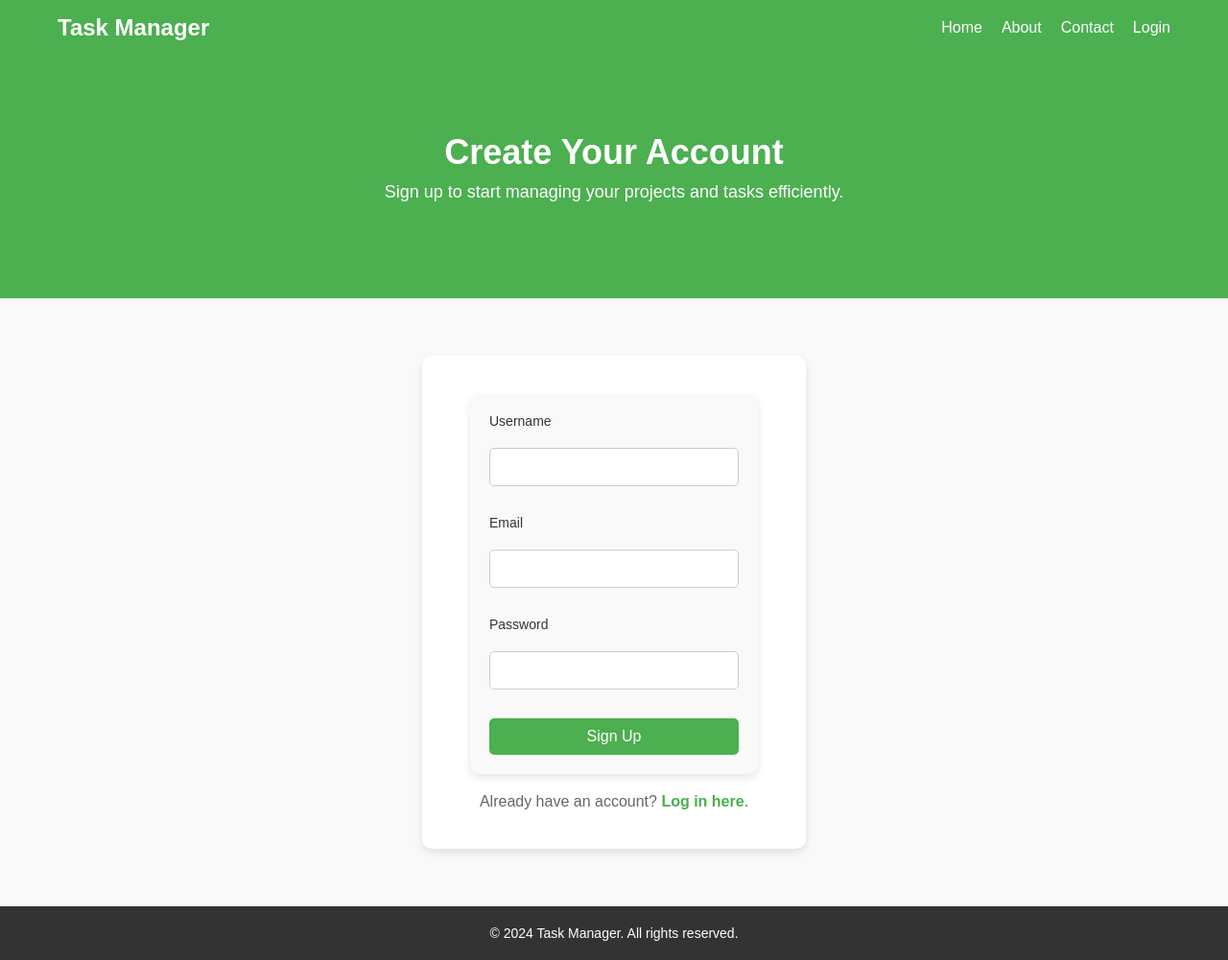
After one commit to stewari23/TaskManager, a Flask app: page /signup in a window 1280 px wide. The commit adds this page. Shown: the whole page at 96% size. Run offline with Flask 3, Linux system fonts and the light colour scheme.

Commit message:
Added more templates. Getting started button leads to signup page.

```diff
--- a/app.py
+++ b/app.py
@@ -6,6 +6,22 @@ app = Flask(__name__)
 def index():
     return render_template('landing.html')
 
+@app.route('/about')
+def about():
+    return render_template('about.html')
+
+@app.route('/contact')
+def contact():
+    return render_template('contact.html')
+
+@app.route('/login')
+def login():
+    return render_template('login.html')
+
+@app.route('/signup')
+def signup():
+    return render_template('signup.html')
+
 
 if __name__ == "__main__":
     app.run(debug=True)
--- a/static/styles.css
+++ b/static/styles.css
@@ -10,21 +10,61 @@ body {
     color: #333;
 }
 
+nav {
+    background-color: #4CAF50;
+    padding: 15px 0;
+    color: white;
+}
+
+.nav-container {
+    display: flex;
+    justify-content: space-between;
+    align-items: center;
+    max-width: 1200px;
+    margin: 0 auto;
+    padding: 0 20px;
+}
+
+.logo {
+    font-size: 24px;
+    font-weight: bold;
+    color: white;
+    text-decoration: none;
+}
+
+.nav-links {
+    list-style-type: none;
+    display: flex;
+    gap: 20px;
+}
+
+.nav-links li a {
+    color: white;
+    text-decoration: none;
+    font-size: 16px;
+    transition: color 0.3s ease;
+}
+
+.nav-links li a:hover {
+    color: #e0e0e0;
+}
+
 header {
     background-color: #4CAF50;
     color: white;
     text-align: center;
-    padding: 100px 0;
+    padding: 80px 0;
 }
 
 header h1 {
-    font-size: 48px;
-    margin-bottom: 20px;
+    font-size: 36px;
+    margin-bottom: 10px;
+    color: white;
 }
 
 header p {
     font-size: 18px;
-    margin-bottom: 30px;
+    margin-bottom: 20px;
 }
 
 .cta-btn {
@@ -78,6 +118,66 @@ header p {
     color: #666;
 }
 
+.page-section {
+    background-color: #fff;
+    padding: 60px 20px;
+    text-align: center;
+}
+
+.page-section h1 {
+    font-size: 36px;
+    color: #4CAF50;
+    margin-bottom: 20px;
+}
+
+.page-section p {
+    font-size: 18px;
+    color: #666;
+    max-width: 600px;
+    margin: 0 auto 30px;
+}
+
+form {
+    display: flex;
+    flex-direction: column;
+    width: 300px;
+    margin: 20px auto;
+    padding: 20px;
+    background-color: #f9f9f9;
+    border-radius: 10px;
+    box-shadow: 0 4px 8px rgba(0, 0, 0, 0.1);
+}
+
+form label {
+    font-size: 14px;
+    color: #333;
+    margin-bottom: 5px;
+    text-align: left;
+}
+
+form input {
+    padding: 10px;
+    font-size: 16px;
+    margin-bottom: 15px;
+    border: 1px solid #ccc;
+    border-radius: 5px;
+}
+
+form button {
+    background-color: #4CAF50;
+    color: white;
+    padding: 10px;
+    border: none;
+    border-radius: 5px;
+    font-size: 16px;
+    cursor: pointer;
+    transition: background-color 0.3s ease;
+}
+
+form button:hover {
+    background-color: #45a049;
+}
+
 footer {
     background-color: #333;
     color: white;
@@ -88,3 +188,247 @@ footer {
 footer p {
     font-size: 14px;
 }
+
+.pricing-section {
+    background-color: #f9f9f9;
+    padding: 60px 20px;
+    text-align: center;
+}
+
+.pricing-section .container {
+    max-width: 1200px;
+    margin: 0 auto;
+}
+
+.pricing-grid {
+    display: flex;
+    justify-content: space-around;
+    gap: 20px;
+    flex-wrap: wrap;
+}
+
+.pricing-card {
+    background-color: white;
+    padding: 20px;
+    border-radius: 10px;
+    width: 300px;
+    box-shadow: 0 4px 8px rgba(0, 0, 0, 0.1);
+    text-align: center;
+}
+
+.pricing-card h2 {
+    font-size: 24px;
+    color: #4CAF50;
+    margin-bottom: 10px;
+}
+
+.price {
+    font-size: 28px;
+    color: #333;
+    margin: 10px 0;
+}
+
+.pricing-card ul {
+    list-style: none;
+    padding: 0;
+    margin: 20px 0;
+}
+
+.pricing-card ul li {
+    font-size: 16px;
+    color: #666;
+    margin-bottom: 10px;
+}
+
+.cta-btn {
+    display: inline-block;
+    background-color: #4CAF50;
+    color: white;
+    padding: 10px 20px;
+    text-decoration: none;
+    border-radius: 5px;
+    font-size: 16px;
+    transition: background-color 0.3s ease;
+}
+
+.cta-btn:hover {
+    background-color: #45a049;
+}
+
+.about-section {
+    background-color: #f9f9f9;
+    padding: 60px 20px;
+    text-align: center;
+}
+
+.about-section .container {
+    max-width: 800px;
+    margin: 0 auto;
+}
+
+.about-section h2 {
+    font-size: 28px;
+    color: #4CAF50;
+    margin-bottom: 20px;
+}
+
+.about-section p {
+    font-size: 16px;
+    color: #666;
+    line-height: 1.6;
+    margin-bottom: 20px;
+}
+
+.about-section ol {
+    list-style: decimal inside;
+    text-align: left;
+    margin: 20px auto;
+    max-width: 600px;
+}
+
+.about-section ol li {
+    font-size: 16px;
+    color: #333;
+    margin-bottom: 10px;
+}
+
+footer {
+    background-color: #333;
+    color: white;
+    text-align: center;
+    padding: 20px 0;
+}
+
+footer p {
+    font-size: 14px;
+}
+
+.contact-section {
+    background-color: #f9f9f9;
+    padding: 60px 20px;
+    text-align: center;
+}
+
+.contact-section .container {
+    max-width: 600px;
+    margin: 0 auto;
+}
+
+.contact-section h2 {
+    font-size: 28px;
+    color: #4CAF50;
+    margin-bottom: 20px;
+}
+
+.contact-info p {
+    font-size: 16px;
+    color: #333;
+    margin-bottom: 10px;
+}
+
+form {
+    display: flex;
+    flex-direction: column;
+    gap: 15px;
+    margin-top: 20px;
+}
+
+form label {
+    font-size: 14px;
+    color: #333;
+    text-align: left;
+}
+
+form input, form textarea {
+    padding: 10px;
+    font-size: 16px;
+    border: 1px solid #ccc;
+    border-radius: 5px;
+    width: 100%;
+}
+
+form button {
+    background-color: #4CAF50;
+    color: white;
+    padding: 10px;
+    border: none;
+    border-radius: 5px;
+    font-size: 16px;
+    cursor: pointer;
+    transition: background-color 0.3s ease;
+}
+
+form button:hover {
+    background-color: #45a049;
+}
+
+.signup-section {
+    background-color: #f9f9f9;
+    padding: 60px 20px;
+    text-align: center;
+}
+
+.signup-section .container {
+    max-width: 400px;
+    margin: 0 auto;
+    padding: 20px;
+    background-color: white;
+    border-radius: 10px;
+    box-shadow: 0 4px 8px rgba(0, 0, 0, 0.1);
+}
+
+.signup-section h1 {
+    font-size: 28px;
+    color: #4CAF50;
+    margin-bottom: 10px;
+}
+
+.signup-section p {
+    font-size: 16px;
+    color: #666;
+    margin-bottom: 20px;
+}
+
+form {
+    display: flex;
+    flex-direction: column;
+    gap: 15px;
+}
+
+form label {
+    font-size: 14px;
+    color: #333;
+    text-align: left;
+}
+
+form input {
+    padding: 10px;
+    font-size: 16px;
+    border: 1px solid #ccc;
+    border-radius: 5px;
+}
+
+.cta-btn {
+    background-color: #4CAF50;
+    color: white;
+    padding: 10px;
+    font-size: 16px;
+    border: none;
+    border-radius: 5px;
+    cursor: pointer;
+    transition: background-color 0.3s ease;
+}
+
+.cta-btn:hover {
+    background-color: #45a049;
+}
+
+.signup-section p a {
+    color: #4CAF50;
+    text-decoration: none;
+    font-weight: bold;
+}
+
+.signup-section p a:hover {
+    text-decoration: underline;
+}
--- /dev/null
+++ b/templates/signup.html
@@ -0,0 +1,50 @@
+<!DOCTYPE html>
+<html lang="en">
+<head>
+    <meta charset="UTF-8">
+    <meta name="viewport" content="width=device-width, initial-scale=1.0">
+    <title>Sign Up</title>
+    <link rel="stylesheet" href="{{ url_for('static', filename='styles.css') }}">
+</head>
+<body>
+    <nav>
+        <div class="container nav-container">
+            <a href="{{ url_for('index') }}" class="logo">Task Manager</a>
+            <ul class="nav-links">
+                <li><a href="{{ url_for('index') }}">Home</a></li>
+                <li><a href="{{ url_for('about') }}">About</a></li>
+                <li><a href="{{ url_for('contact') }}">Contact</a></li>
+                <li><a href="{{ url_for('login') }}">Login</a></li>
+            </ul>
+        </div>
+    </nav>
+
+    <header>
+        <h1>Create Your Account</h1>
+        <p>Sign up to start managing your projects and tasks efficiently.</p>
+    </header>
+
+    <section class="signup-section">
+        <div class="container">
+            <form action="{{ url_for('signup') }}" method="post">
+                <label for="username">Username</label>
+                <input type="text" id="username" name="username" required>
+
+                <label for="email">Email</label>
+                <input type="email" id="email" name="email" required>
+
+                <label for="password">Password</label>
+                <input type="password" id="password" name="password" required>
+
+                <button type="submit" class="cta-btn">Sign Up</button>
+            </form>
+
+            <p>Already have an account? <a href="{{ url_for('login') }}">Log in here</a>.</p>
+        </div>
+    </section>
+
+    <footer>
+        <p>&copy; 2024 Task Manager. All rights reserved.</p>
+    </footer>
+</body>
+</html>
```
Also changed, not shown: templates/about.html (added, +46 -0 lines), templates/contact.html (added, +57 -0 lines), templates/landing.html (+15 -6 lines), templates/login.html (added, +40 -0 lines).
